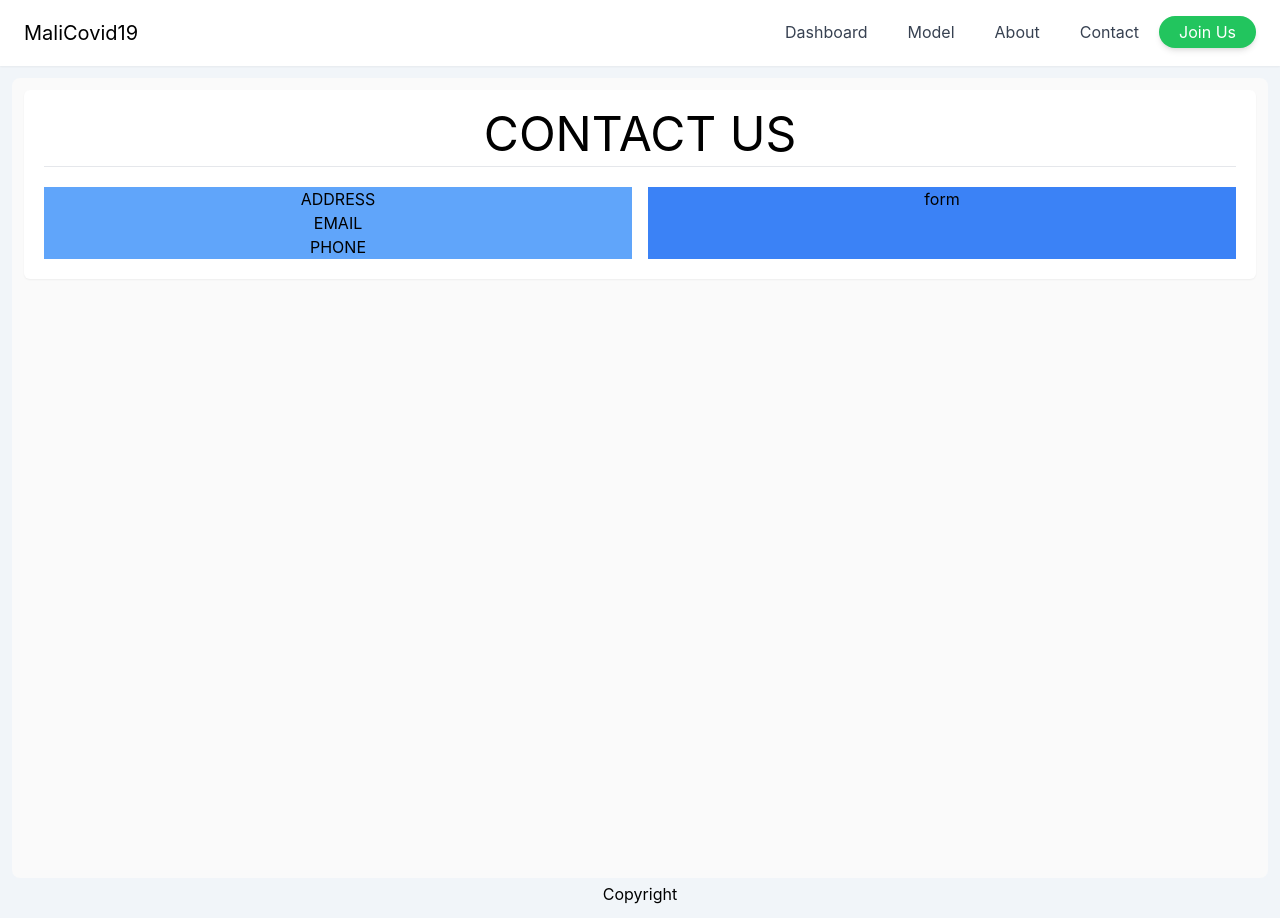
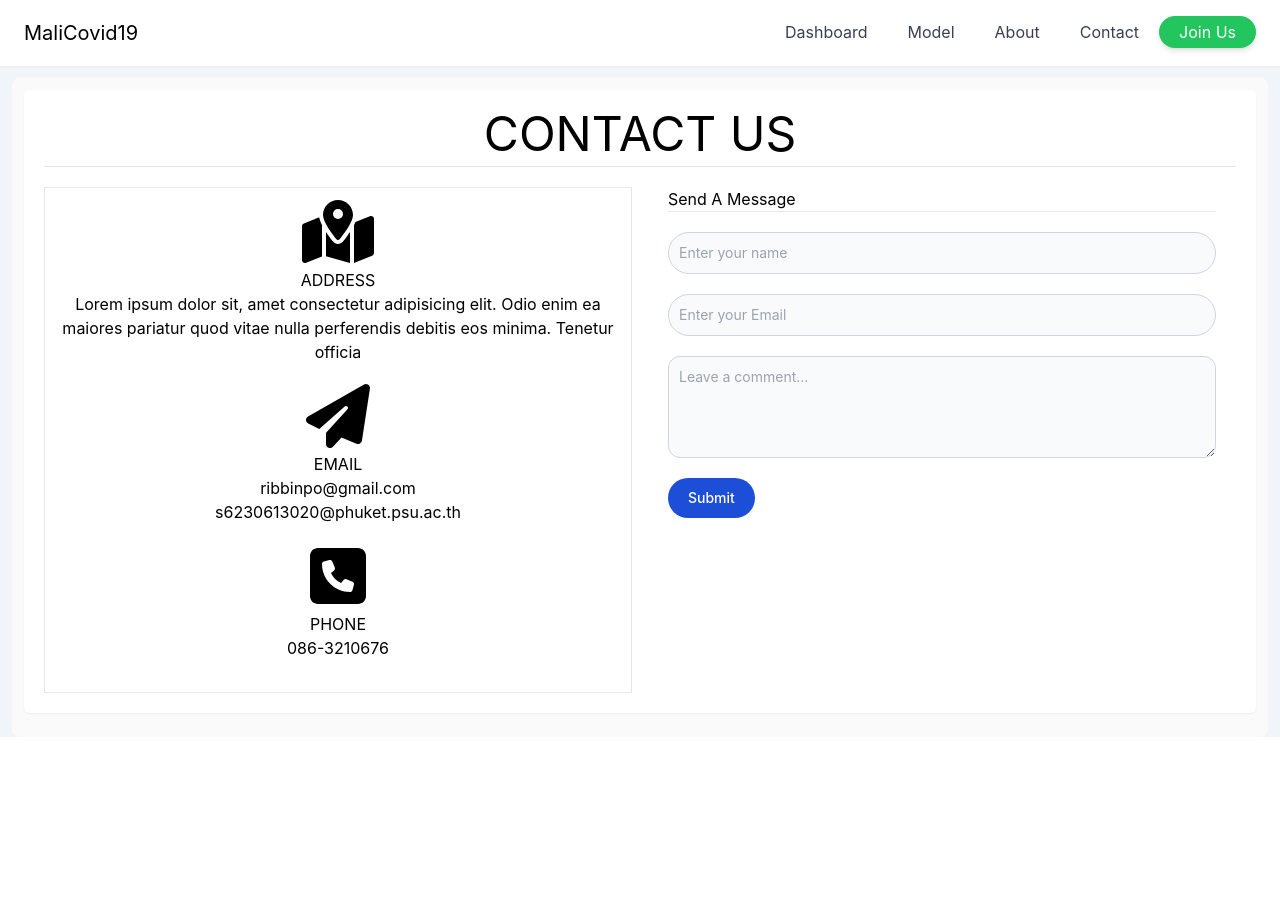
Before and after one commit to ribbinpo/malicovid19-web, a Next.js app: page /contact in a window 1280 px wide. After the commit the page ends 800 px from the top, so only its background shows below. Built offline with nearby package versions, Linux system fonts and the light colour scheme.

Commit message:
Prototype V1 Update every page (Some detail/Design, Icon, Real API)

```diff
--- a/package.json
+++ b/package.json
@@ -9,8 +9,13 @@
     "lint": "next lint"
   },
   "dependencies": {
+    "@fortawesome/fontawesome-svg-core": "^6.1.1",
+    "@fortawesome/free-regular-svg-icons": "^6.1.1",
+    "@fortawesome/free-solid-svg-icons": "^6.1.1",
+    "@fortawesome/react-fontawesome": "^0.1.18",
     "apexcharts": "^3.35.0",
     "axios": "^0.26.1",
+    "babel-plugin-macros": "^3.1.0",
     "next": "12.1.0",
     "react": "17.0.2",
     "react-apexcharts": "^1.4.0",
--- a/pages/_app.tsx
+++ b/pages/_app.tsx
@@ -5,10 +5,10 @@ import Footer from "../components/Footer"
 
 function MyApp({ Component, pageProps }: AppProps) {
   return (
-  <div className="bg-slate-100">
+  <div className="bg-slate-100 container-fluid">
     <NavBar />
     <Component {...pageProps} />
-    <Footer />
+    {/* <Footer /> */}
   </div>
   )
 }
--- a/pages/about.tsx
+++ b/pages/about.tsx
@@ -1,3 +1,6 @@
+import ecoSystemImage from "../public/EcoSystem.png"
+import Image from 'next/image'
+
 const about = ()=>{
     return(
         <div className="bg-zinc-50 rounded-lg h-screen text-center mx-3 mt-3 p-3">
@@ -10,7 +13,13 @@ const about = ()=>{
                 </p>
             </div>
             <div className="bg-white shadow-sm rounded-md p-5">
-                Ecosystem Image
+                <Image
+                src={ecoSystemImage}
+                alt="Picture of the author"
+                // width={500}
+                // height={500}
+                quality={100}
+                />
             </div>
         </div>
     );
--- a/pages/contact.tsx
+++ b/pages/contact.tsx
@@ -1,25 +1,54 @@
+import { FontAwesomeIcon } from "@fortawesome/react-fontawesome"
+import { faPaperPlane, faMapLocationDot, faSquarePhone } from '@fortawesome/free-solid-svg-icons'
+//free-regular-svg-icons
+//free-solid-svg-icons
+
 const contact = ()=>{
     return(
-        <div className="bg-zinc-50 rounded-lg h-screen text-center mx-3 mt-3 p-3">
+        <div className="bg-zinc-50 rounded-lg mx-3 mt-3 p-3">
             <div className="bg-white shadow-sm rounded-md p-5 mb-3">
-                <div className="text-5xl mb-2">CONTACT US</div>
+                <div className="text-5xl mb-2 text-center">CONTACT US</div>
                 <hr className="mb-5" />
-                <div className="grid grid-cols-2 gap-4">
-                    <div className="col-auto bg-blue-400">
-                        <div>
-                            ADDRESS
+                <div className="grid grid-cols-1 md:grid-cols-2 gap-4">
+                    <div className="col-auto border text-center py-3">
+                        <div className="mb-5">
+                            <FontAwesomeIcon icon={faMapLocationDot} className="fa-solid fa-camera fa-4x mb-1" />
+                            <div>ADDRESS</div>
+                            <p className="px-3">Lorem ipsum dolor sit, amet consectetur adipisicing elit. Odio enim ea maiores pariatur quod vitae nulla perferendis debitis eos minima. Tenetur officia</p>
                         </div>
-                        <div>
-                            EMAIL
+                        <div className="mb-5">
+                            <FontAwesomeIcon icon={faPaperPlane} className="fa-solid fa-camera fa-4x mb-1" />
+                            <div>EMAIL</div>
+                            <p>ribbinpo@gmail.com</p>
+                            <p>s6230613020@phuket.psu.ac.th</p>
                         </div>
-                        <div>
-                            PHONE
+                        <div className="mb-5">
+                            <FontAwesomeIcon icon={faSquarePhone} className="fa-solid fa-camera fa-4x mb-1" />
+                            <div>PHONE</div>
+                            <p>086-3210676</p>
                         </div>
                     </div>
-                    <div className="col-auto bg-blue-500">
-                        <div>
-                            form
-                        </div>
+                    <div className="col-auto px-5">
+                        <div>Send A Message</div>
+                        <hr className="mb-5" />
+                        <form action="">
+                            <div className="mb-5">
+                                {/* <label className="block mb-2 text-gray-900 dark:text-gray-300 px-3">Name</label> */}
+                                <input type="text" id="base-input" className="bg-gray-50 border border-gray-300 text-gray-900 text-sm rounded-full focus:ring-blue-500 focus:border-blue-500 block w-full p-2.5 dark:bg-gray-700 dark:border-gray-600 dark:placeholder-gray-400 dark:text-white dark:focus:ring-blue-500 dark:focus:border-blue-500" placeholder="Enter your name" />
+                            </div>
+                            <div className="mb-5">
+                                {/* <label className="block mb-2 text-gray-900 dark:text-gray-300 px-3">Email</label> */}
+                                <input type="text" id="base-input" className="bg-gray-50 border border-gray-300 text-gray-900 text-sm rounded-full focus:ring-blue-500 focus:border-blue-500 block w-full p-2.5 dark:bg-gray-700 dark:border-gray-600 dark:placeholder-gray-400 dark:text-white dark:focus:ring-blue-500 dark:focus:border-blue-500" placeholder="Enter your Email" />
+                            </div>
+                            <div className="mb-5">
+                                {/* <label className="block mb-2 text-gray-900 dark:text-gray-400 px-3">Your message</label> */}
+                                <textarea id="message" rows={4} className="block p-2.5 w-full text-sm text-gray-900 bg-gray-50 rounded-xl border border-gray-300 focus:ring-blue-500 focus:border-blue-500 dark:bg-gray-700 dark:border-gray-600 dark:placeholder-gray-400 dark:text-white dark:focus:ring-blue-500 dark:focus:border-blue-500" placeholder="Leave a comment..."></textarea>
+                            </div>
+                            <div className="mb-5">
+                                <button type="button" className="text-white bg-blue-700 hover:bg-blue-800 focus:outline-none focus:ring-4 focus:ring-blue-300 font-medium rounded-full text-sm px-5 py-2.5 text-center mr-2 mb-2 dark:bg-blue-600 dark:hover:bg-blue-700 dark:focus:ring-blue-800">Submit</button>
+
+                            </div>
+                        </form>
                     </div>
                 </div>
             </div>
--- a/pages/index.tsx
+++ b/pages/index.tsx
@@ -73,17 +73,17 @@ const baba: NextPage = ({data}:any) =>{
             id: "basic-bar"
           },
           xaxis: {
-            categories: [1991, 1992, 1993, 1994, 1995, 1996, 1997, 1998]
+            categories: data.data.date
           }
         },
         series: [
           {
-            name: "series-1",
-            data: [30, 40, 45, 50, 49, 60, 70, 91]
+            name: "Real",
+            data: data.data.real
           },
           {
-            name: "series-2",
-            data: [40, 50, 60, 70, 80, 90, 100, 111]
+            name: "Forecast",
+            data: data.data.forecast
           },
         ]
     };
@@ -91,7 +91,7 @@ const baba: NextPage = ({data}:any) =>{
         <div className="flex flex-col h-screen">
             <div className="flex-grow px-2 pt-2">
                 <div className=" bg-zinc-50 rounded-lg h-screen text-center px-3">
-                    <div className="text-right text-xs pr-5 mb-2">Lastest Update: 12/04/2022</div>
+                    <div className="text-right text-xs pr-5 mb-2">Lastest Update: {data.date}</div>
                     <div className="grid grid-cols-3 gap-3 mb-2">
                         <div className="bg-white p-5 rounded-lg">01 TODAY CASE</div>
                         <div className="bg-white p-5 rounded-lg">02 TOMORROW CASE</div>
@@ -119,9 +119,9 @@ const baba: NextPage = ({data}:any) =>{
 }
 
 export async function getServerSideProps(){
-    const res = await fetch("https://line-pcord.herokuapp.com/get_predict")
+    const res = await fetch("http://157.245.53.86/api/predict")
     const data = await res.json()
-    console.log(data)
+    // console.log(data.data.date)
     return {props:{data}}
 }
 
```
Also changed, not shown: pages/model.tsx (+37 -12 lines), public/Ecosystem.png (added), 1 other file (tests, documents, lock files or other folders).
